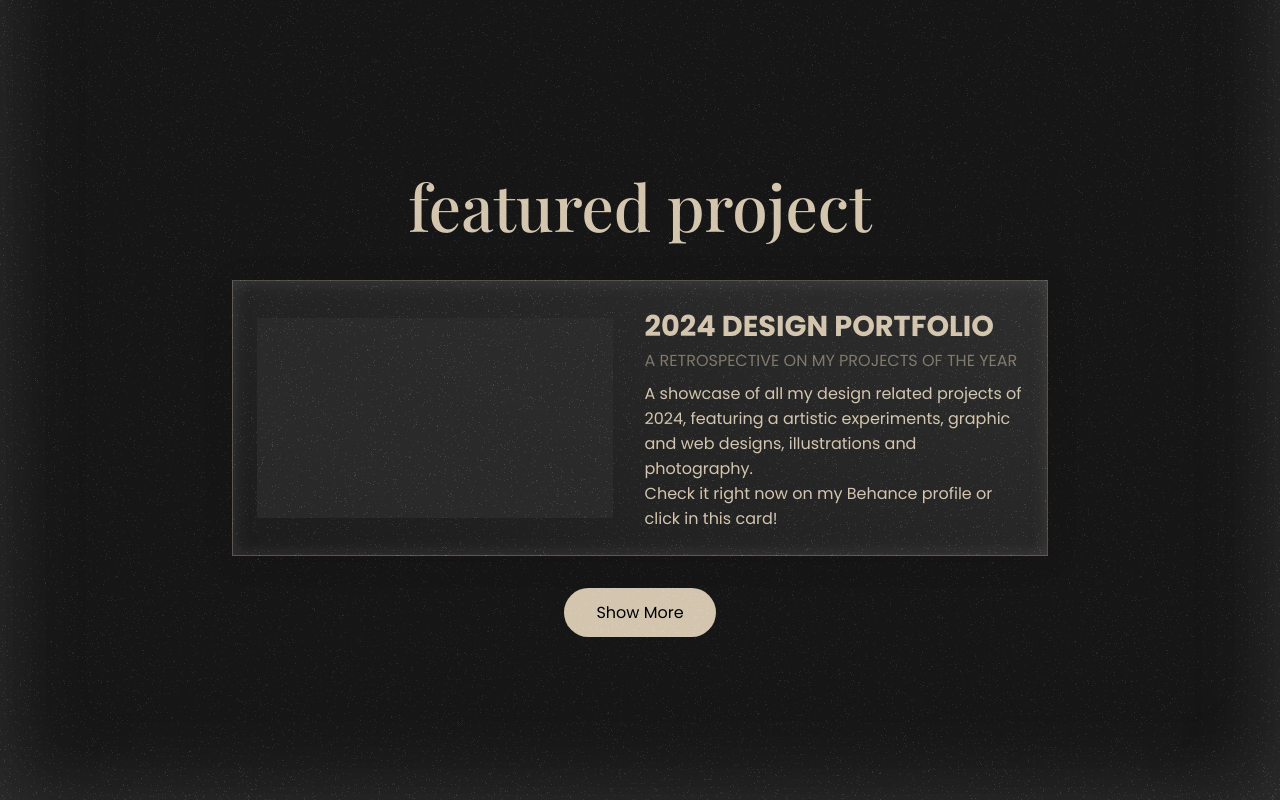
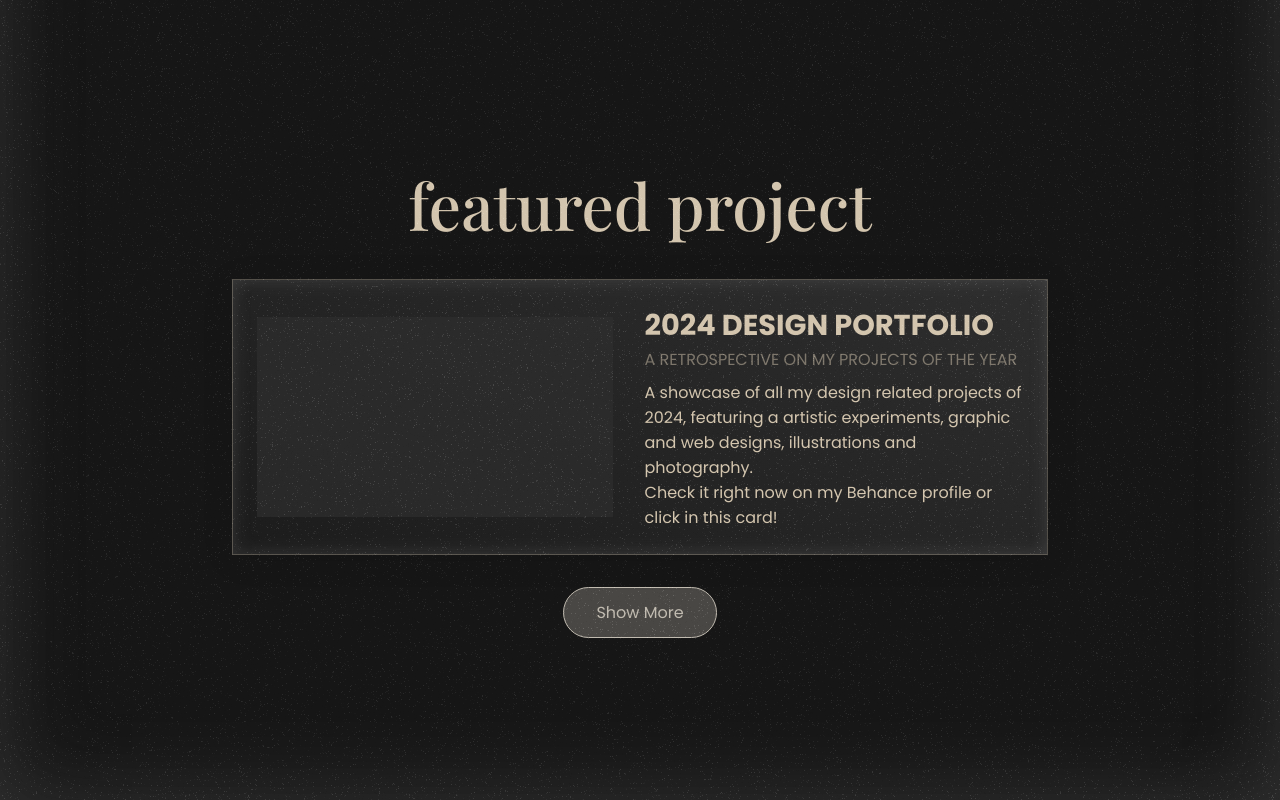
Before and after one commit to caioabrahao/caioabrahao-landingpage, a Vue app: page / in a window 1280 px wide. Shown: the part 800-1600 px from the top of the page. Built offline with nearby package versions, Linux system fonts and the light colour scheme; a web font is replaced by a local one.

Commit message:
better button component

```diff
--- a/src/App.vue
+++ b/src/App.vue
@@ -29,7 +29,7 @@
           <ProjectCard></ProjectCard>
         </div>
 
-        <Button btn-label="Show More" href="#"></Button>
+        <Button btn-label="Show More" href="#" btn-style="secondary"></Button>
       </section>
   </main>
 </template>
--- a/src/components/Button.vue
+++ b/src/components/Button.vue
@@ -4,11 +4,15 @@
 const props = defineProps({
   btnLabel: String,
   href: String,
+  btnStyle: {
+    type: String,
+    default: 'primary'
+  }
 })
 </script>
 
 <template>
-  <a class="button" :href="props.href">{{ props.btnLabel }}</a>
+  <a :class="['button', props.btnStyle]" :href="props.href">{{ props.btnLabel }}</a>
 </template>
 
 
@@ -17,37 +21,31 @@
   display: inline-block;
   padding: 12px 32px;
   border-radius: 90px;
-  color: black;
-  background-color: var(--beige);
+  font-weight: 400;
   text-decoration: none;
-  font-weight: 400;
   transition: all .3s cubic-bezier(.25, .8, .25, 1);
   display: flex;
   align-items: center;
   justify-content: center;
 }
-.button:hover{
-  background-color: #FC8C3D;
-}
 .button:active{
   transform: scale(.95);
 }
 
-.secondary-button{
-  display: inline-block;
-  padding: 12px 32px;
-  border-radius: 90px;
-  text-decoration: none;
-  font-weight: 400;
-  transition: all .3s cubic-bezier(.25, .8, .25, 1);
-  display: flex;
-  align-items: center;
-  justify-content: center;
+.primary{
+  color: black;
+  background-color: var(--beige);
+}
+.primary:hover{
+  background-color: #FC8C3D;
+}
+
+.secondary{
   background-color: rgba(193, 187, 176, .3);
   border: #C1BBB0 1px solid;
   color: #C1BBB0;
 }
-.secondary-button:hover{
+.secondary:hover{
   background-color: rgba(193, 187, 176, .5);
 }
 
```
